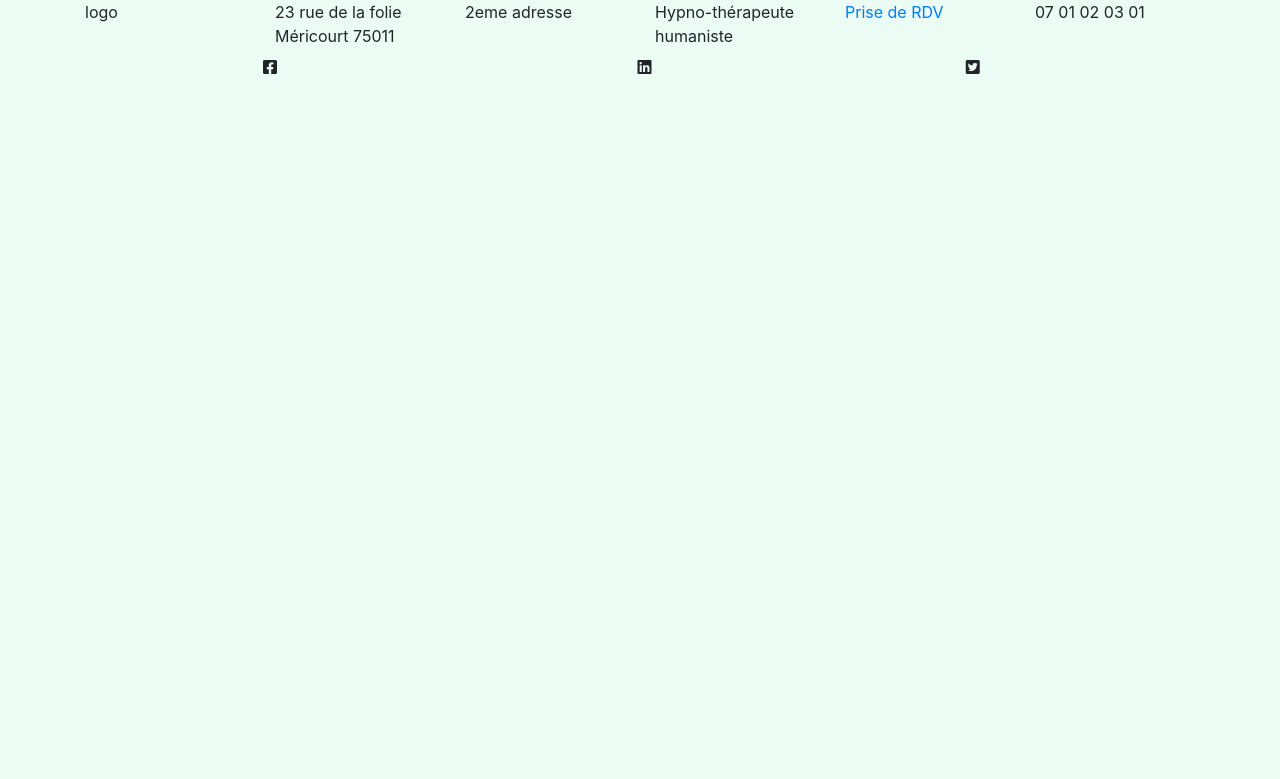
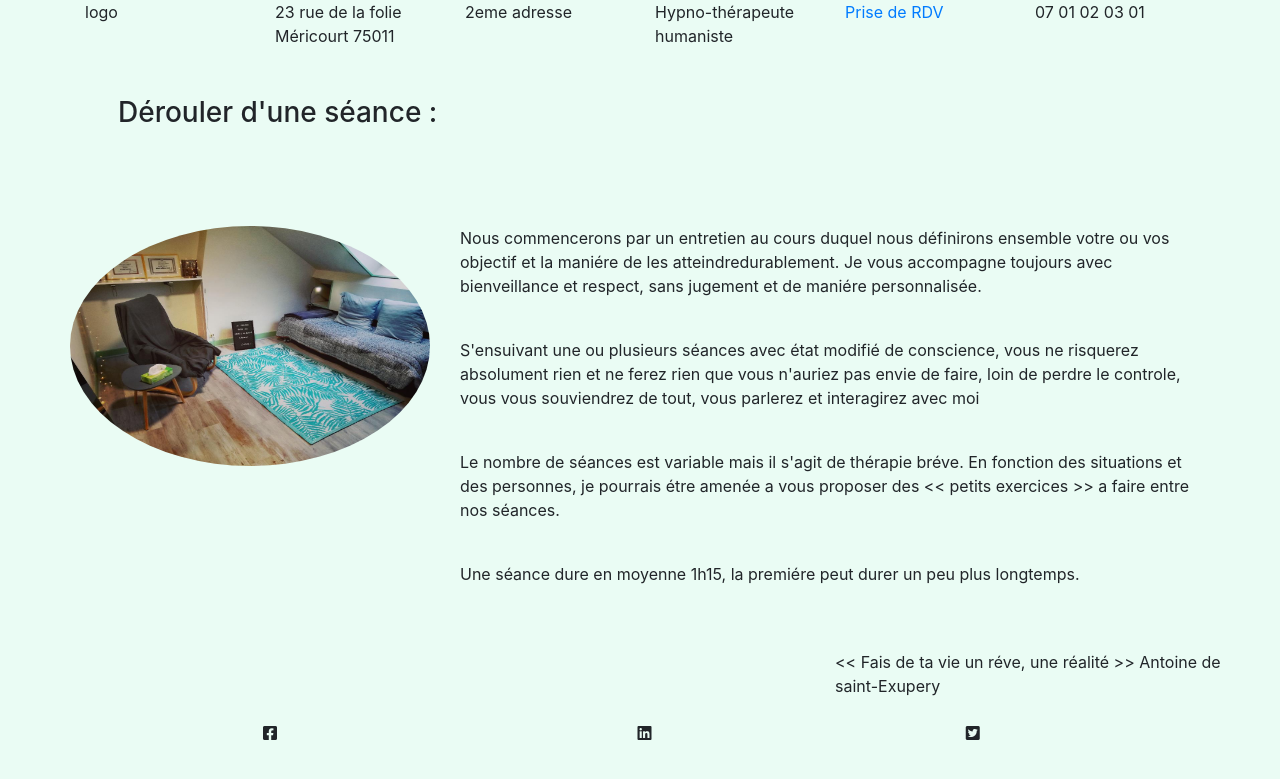
Before and after one commit to alphaMarDiallo/prehypno, a PHP site: page /seance.php in a window 1280 px wide. Shown: the top 779 px of the page. Run offline with PHP 8.4, Linux system fonts and the light colour scheme; some libraries are stand-ins or nearby versions.

Commit message:
seance integration2.0

```diff
--- a/seance.php
+++ b/seance.php
@@ -1,2 +1,23 @@
 <?php require_once 'inc/header.inc.php' ?>
+<div class="row">
+<h3 class=" col-md-12 m-5">Dérouler d'une séance :</h3>
+<img src="img/cabinet.jpg" class="rounded-circle col-md-4 mt-5" style="height:30vh;">
+    <section class="sec1 col-md-8 mt-5">
+    <p>Nous commencerons par un entretien au cours duquel nous définirons ensemble votre ou vos
+        objectif et la maniére de les atteindredurablement. Je vous accompagne toujours avec
+        bienveillance et respect, sans jugement et de maniére personnalisée.
+    </p><br>
+    <p>S'ensuivant une ou plusieurs séances avec état modifié de conscience, vous ne risquerez absolument
+        rien et ne ferez rien que vous n'auriez pas envie de
+        faire, loin de perdre le controle, vous vous souviendrez de tout, vous parlerez et interagirez avec moi
+    </p><br>
+    <p>Le nombre de séances est variable mais il s'agit de thérapie bréve. En fonction des situations et des
+        personnes, je pourrais étre amenée a vous proposer des
+        << petits exercices >> a faire entre nos séances.
+        </p><br>
+        <p>Une séance dure en moyenne 1h15, la premiére peut durer un peu plus longtemps.</p>
+    </section>
+    <p class="para offset-md-8 mt-5 ">
+       << Fais de ta vie un réve, une réalité >> Antoine de saint-Exupery
+</div>
 <?php require_once 'inc/footer.inc.php' ?>
```
